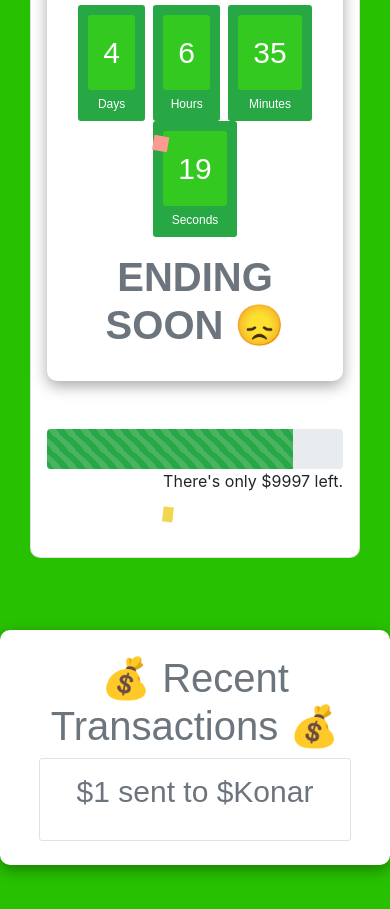
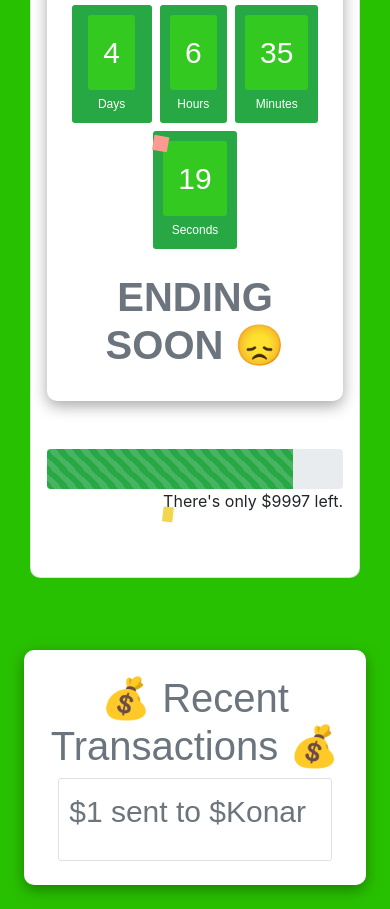
Before and after one commit to miguelcoria94/cash-app-gambler, a website: page index.html in a window 390 px wide. Shown: the part 348-1257 px from the top of the page. Drawn offline with nearby package versions, Linux system fonts and the light colour scheme.

Commit message:
added mobile

```diff
--- a/index.html
+++ b/index.html
@@ -30,7 +30,7 @@
 </nav>
 
 <div class="container py-5 py-md-6">
-        <form class="col-12" style="overflow: hidden;">
+        <form class="xs-col-2 col-12" style="overflow: hidden;">
             <div id="bb-shadow" style="width: 100%";" class="confetti-container card pl-3 pr-3 m-auto align-self-center pb-5 pt-5">
 
                     <div class="confetti"></div>
@@ -44,22 +44,22 @@
                     <div class="confetti"></div>
                     <div class="confetti"></div>
                     <div class="confetti"></div>
-                <div class="d-flex flex-row pb-4 pt-4" >
+                <div class="d-flex flex-column pb-4 pt-4" >
                     <div class="align-self-center pt-4 pb-4"id="clockdiv" class="pt-3">
                         <h1 class="text-muted align-self-center h1 font-weight-normal"> 🥳 Send $1, recieve $0, $1, $2, $3 🥳</h1>
-                            <div class="pb-2">
+                            <div class="mb-2 align-self-center" style="width: 5rem;">
                                 <span id="days"class="days"></span>
                                 <div class="smalltext">Days</div>
                             </div>
-                            <div class="pb-2">
+                            <div class="mb-2 align-self-center " style="width: auto;">
                                 <span id="hours" class="hours"></span>
                                 <div class="smalltext">Hours</div>
                             </div>
-                            <div class="pb-2">
+                            <div class="mb-2 align-self-center" style="width: auto;">
                                 <span id="minutes"class="minutes"></span>
                                 <div class="smalltext">Minutes</div>
                             </div>
-                            <div class="pb-2">
+                            <div class="mb-2 align-self-center" style="width: auto;">
                                 <span id="seconds"class="seconds"></span>
                                 <div class="smalltext">Seconds</div>
                             </div>
@@ -79,11 +79,11 @@
         </div>
     </div>
 
-                    <div class="d-flex flex-column pb-4 pt-4 ">
+                    <div class="d-flex flex-column pb-4 pt-4 mr-4 ml-4">
                         <div class="align-self-center pt-4 pb-4 bg-white" id="clockdiv" class="pt-3">
                             <h1 class="text-muted align-self-center h1 font-weight-normal">💰 Recent Transactions 💰</h1>
                             <div class="border bg-white" style="width: 80%;">
-                                <p id="name-div"class="text-muted face"></p>
+                                <p id="name-div"class="text-muted face" style="text-align:justify;"></p>
                             </div>
                         </div>
                     </div>
```
